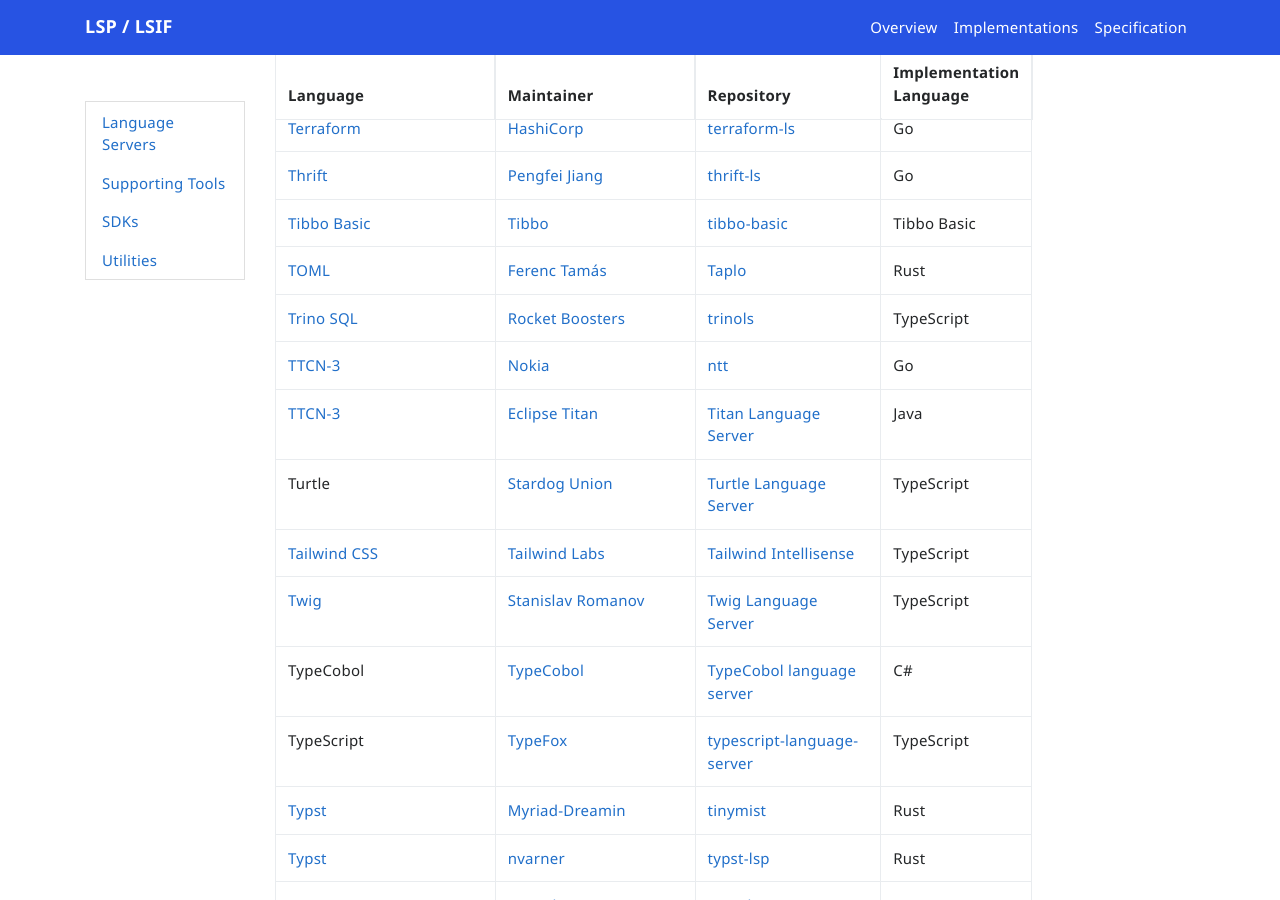
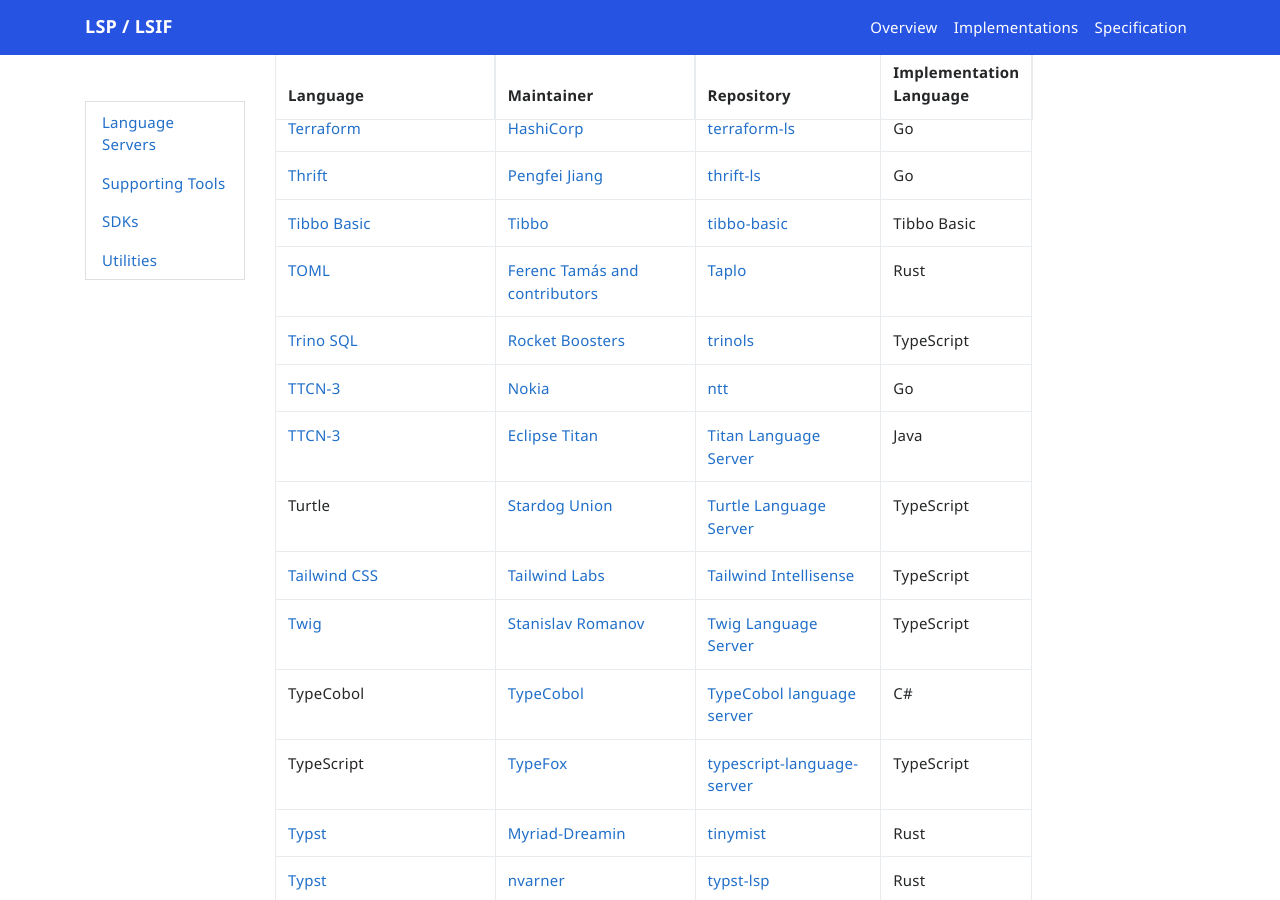
Before and after one commit to microsoft/language-server-protocol, a Jekyll site: the page built from _implementors/servers.md, in a window 1280 px wide and 900 px high, scrolled down 12827 px. Built offline with Jekyll 4.4.1, drawn with Linux system fonts in a browser that asks for light colours; nearby versions of some CDN libraries; comment, search, counter and statistics services are not loaded.

Commit message:
Include other contributors as well

```diff
--- a/_implementors/servers.md
+++ b/_implementors/servers.md
@@ -237,7 +237,7 @@
 | [Terraform](https://www.terraform.io/) | [HashiCorp](https://github.com/hashicorp) | [terraform-ls](https://github.com/hashicorp/terraform-ls) | Go |
 | [Thrift](https://thrift.apache.org/) | [Pengfei Jiang](https://github.com/joyme123) | [thrift-ls](https://github.com/joyme123/thrift-ls) | Go |
 | [Tibbo Basic](https://docs.tibbo.com/taiko/) | [Tibbo](https://tibbo.com) | [tibbo-basic](https://github.com/tibbotech/tibbo-basic) | Tibbo Basic |
-| [TOML](https://toml.io/) | [Ferenc Tamás](https://github.com/tamasfe) | [Taplo](https://github.com/tamasfe/taplo) | Rust |
+| [TOML](https://toml.io/) | [Ferenc Tamás and contributors](https://github.com/tamasfe/taplo/graphs/contributors) | [Taplo](https://github.com/tamasfe/taplo) | Rust |
 | [Trino SQL](https://trino.io) | [Rocket Boosters](https://gitlab.com/rocket-boosters) | [trinols](https://gitlab.com/rocket-boosters/trinols) | TypeScript |
 | [TTCN-3](http://www.ttcn-3.org) | [Nokia](https://www.nokia.com) | [ntt](https://github.com/nokia/ntt) | Go |
 | [TTCN-3](http://www.ttcn-3.org) | [Eclipse Titan](https://projects.eclipse.org/projects/tools.titan) | [Titan Language Server](https://gitlab.eclipse.org/eclipse/titan/titan.language-server) | Java |
```
